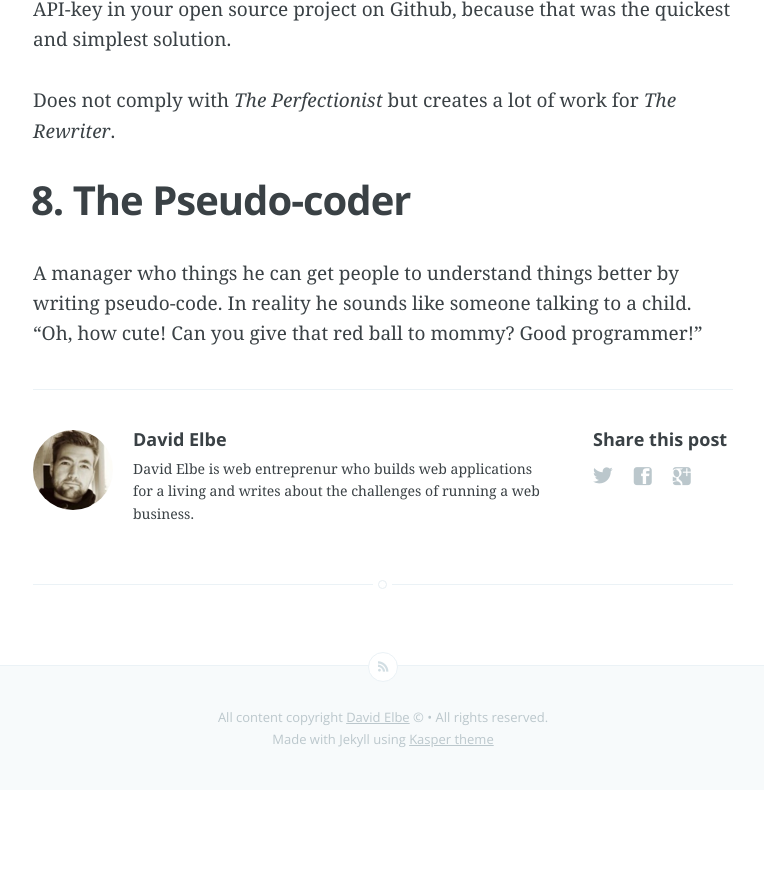
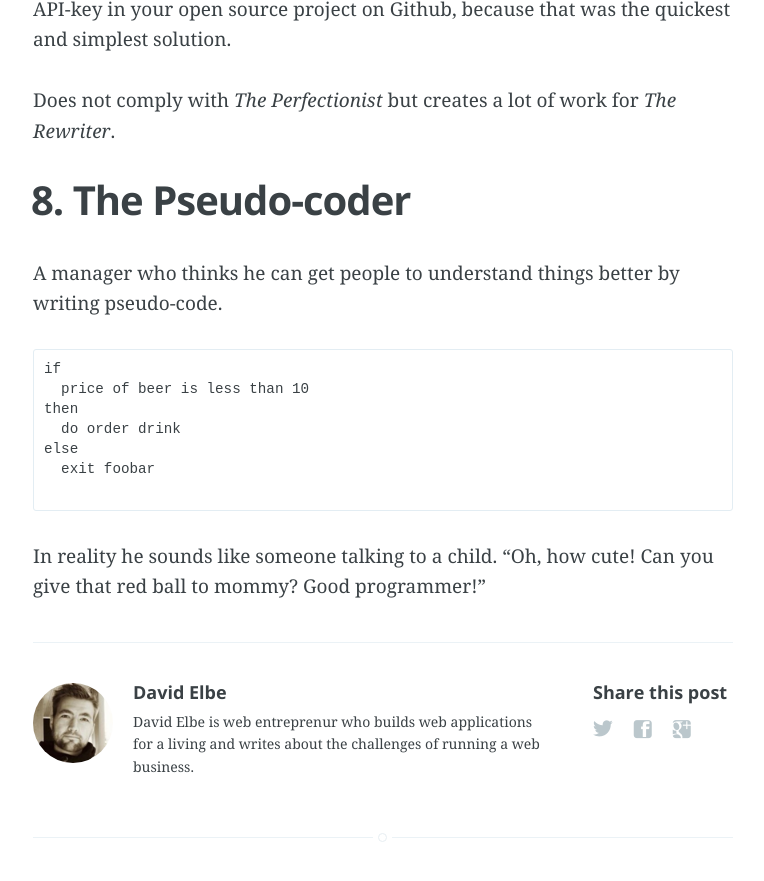
Before and after one commit to davidelbe/david.elbe.me, a Jekyll site: the page built from _posts/2015-05-25-different-types-of-programmers.md, in a window 1280 px wide and 900 px high, scrolled down 3142 px. Shown: the top 881 px of the window, without its empty margins (257-1021 px from the left). Built offline with Jekyll 4.4.1, drawn with Linux system fonts in a browser that asks for light colours; Markdown is read by kramdown in place of the engine named in the settings; comment, search, counter and statistics services are not loaded; before the commit the page ends 3932 px from its top, so only the background shows below that; some of the changed text lies outside the part shown.

Commit message:
Things => thinks

````diff
--- a/_posts/2015-05-25-different-types-of-programmers.md
+++ b/_posts/2015-05-25-different-types-of-programmers.md
@@ -87,5 +87,16 @@ Does not comply with *The Perfectionist* but creates a lot of work for *The Rewr
 
 ## 8. The Pseudo-coder
 
-A manager who things he can get people to understand things better by writing pseudo-code. In reality he sounds like
-someone talking to a child. "Oh, how cute! Can you give that red ball to mommy? Good programmer!"
+A manager who thinks he can get people to understand things better by writing pseudo-code.
+
+```
+if
+  price of beer is less than 10
+then
+  do order drink
+else
+  exit foobar
+
+```
+
+In reality he sounds like someone talking to a child. "Oh, how cute! Can you give that red ball to mommy? Good programmer!"
````
Also changed, not shown: other parts of _posts/2015-05-25-different-types-of-programmers.md (+2 -2 lines).
